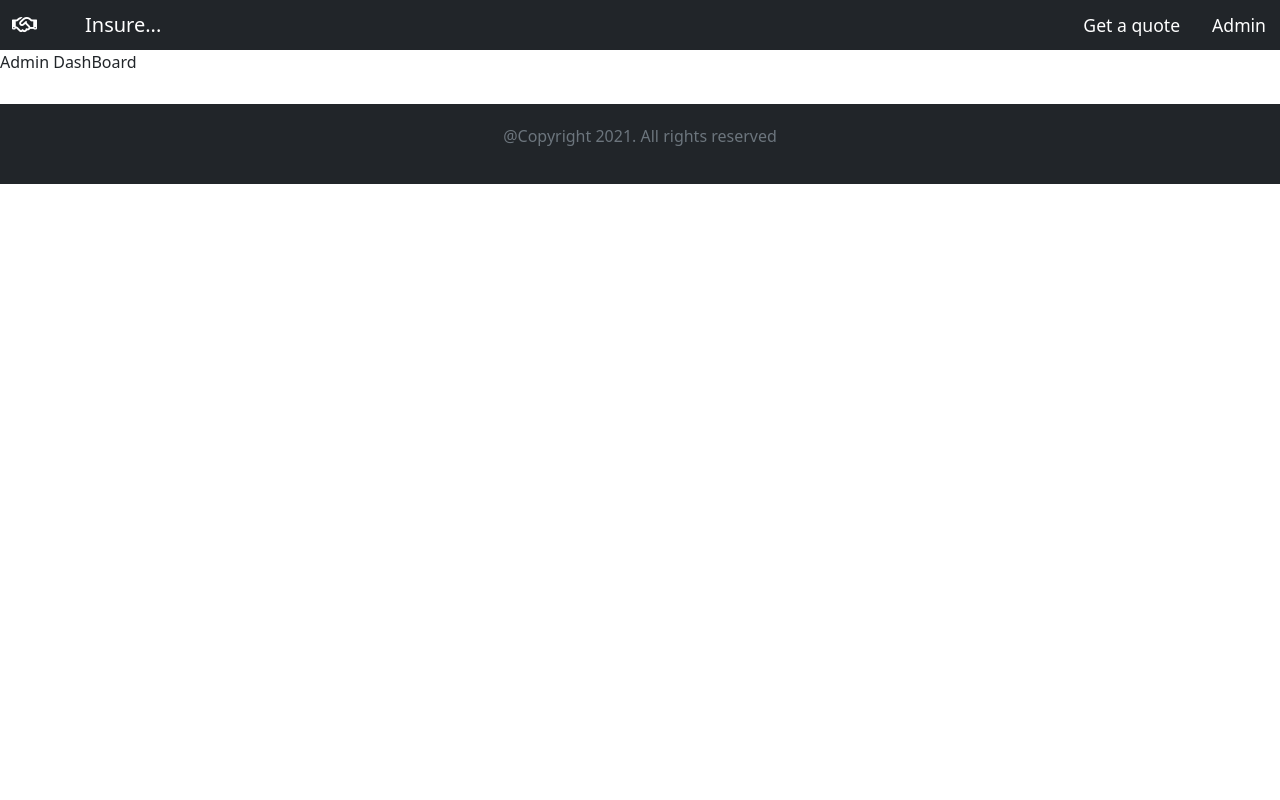
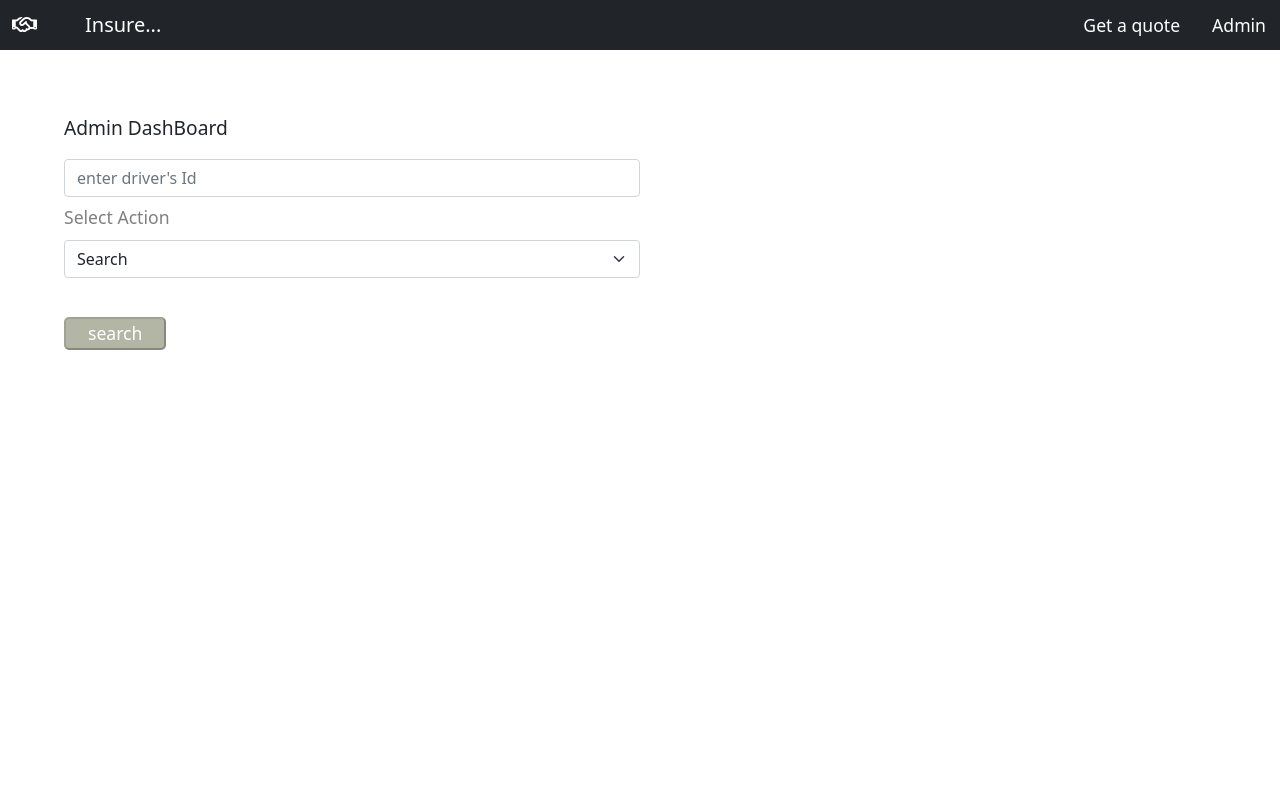
Before and after one commit to Iamsbharti/insurance-app, a React (Create React App) app: page /admin in a window 1280 px wide. Shown: the top 800 px of the page. Built offline with nearby package versions, Linux system fonts and the light colour scheme.

Commit message:
admin pages

```diff
--- a/src/components/Admin.js
+++ b/src/components/Admin.js
@@ -1,5 +1,36 @@
-import React from "react";
-
+import React, { useState } from "react";
+import "../css/Admin.css";
 export const Admin = () => {
-  return <div>Admin DashBoard</div>;
+  const [action, setAction] = useState("search");
+  const [driverId, setDriverId] = useState("");
+  const handleAdminActions = () => {
+    console.log("handle admin actions");
+  };
+  return (
+    <div className="admin__main">
+      <p className="intro__admin">Admin DashBoard</p>
+      <div className="admin__contents">
+        <input
+          type="text"
+          placeholder="enter driver's Id"
+          className="form-control"
+          name="driverId"
+          onChange={(e) => setDriverId(e.target.value)}
+        />
+        <span className="section__intro">Select Action</span>
+        <select
+          className="form-select salutation__text"
+          value={action}
+          onChange={(e) => setAction(e.target.value)}
+        >
+          <option value="Search">Search</option>
+          <option value="Update">Update</option>
+          <option value="Delete">Delete</option>
+        </select>
+        <button onClick={handleAdminActions} disabled={driverId === ""}>
+          {action}
+        </button>
+      </div>
+    </div>
+  );
 };
--- a/src/components/InputForm.js
+++ b/src/components/InputForm.js
@@ -1,6 +1,6 @@
-import React, { useEffect, useState } from "react";
+import React, { useState } from "react";
 import "../css/Inputform.css";
-
+import { useHistory } from "react-router-dom";
 export const InputForm = () => {
   const [salutation, setSalutation] = useState("");
   const [firstName, setFirstName] = useState("");
@@ -17,24 +17,6 @@ export const InputForm = () => {
   const [canUseOutSide, setCanUserOutSide] = useState("");
   const [currentValue, setCurrentValue] = useState(0);
   const [registeredDate, setRegisteredDate] = useState("");
-
-  const [insuranceQuoteState, setInsuranceQuoteState] = useState({
-    salutation: "",
-    firstName: "",
-    lastName: "",
-    telephone: "",
-    error: false,
-    addressLine: "",
-    city: "",
-    pincode: "",
-    vehicleType: "",
-    engineSize: "",
-    driversCount: "",
-    isCommercial: "",
-    canUseOutSide: "",
-    currentValue: 0,
-    registeredDate: 0,
-  });
 
   const VALUE_SELECTION = "*required";
   const REQUIRED_FIELD = "can't be empty";
@@ -62,15 +44,9 @@ export const InputForm = () => {
       [prop]: udpatedValue,
     }));
   };
-  const updateInsuranceState = (prop, udpatedValue) => {
-    setInsuranceQuoteState((prevState) => ({
-      ...prevState,
-      [prop]: udpatedValue,
-    }));
-  };
-  const resetQuoteState = () => {
-    console.log("rset");
-    setInsuranceQuoteState(insuranceQuoteState);
+  let history = useHistory();
+  const reloadForm = () => {
+    history.push("/");
   };
   const validationCheck = () => {
     console.log("validation checks::", vehicleType, engineSize, driversCount);
@@ -129,10 +105,8 @@ export const InputForm = () => {
             <select
               className="form-select salutation__text"
               aria-label="Prefix"
-              value={insuranceQuoteState.salutation}
-              onChange={(e) =>
-                updateInsuranceState("salutation", e.target.value)
-              }
+              value={salutation}
+              onChange={(e) => setSalutation(e.target.value)}
             >
               <option>Salutation</option>
               <option value="Mr">Mr.</option>
@@ -150,10 +124,8 @@ export const InputForm = () => {
               className="form-control"
               placeholder="First Name"
               aria-label="First name"
-              value={insuranceQuoteState.firstName}
-              onChange={(e) =>
-                updateInsuranceState("firstName", e.target.value)
-              }
+              value={firstName}
+              onChange={(e) => setFirstName(e.target.value)}
             />
             <span
               className="error__message"
@@ -421,6 +393,7 @@ export const InputForm = () => {
         </div>
         <div className="form__submission">
           <button onClick={submitForm}>Submit</button>
+          <button onClick={reloadForm}>Reset</button>
         </div>
       </div>
     </>
--- /dev/null
+++ b/src/css/Admin.css
@@ -0,0 +1,14 @@
+.admin__main {
+  height: 100vh;
+  padding: 4rem;
+}
+.intro__admin {
+  font-size: 1.2rem;
+  font-size: 600;
+}
+.admin__contents {
+  width: 50%;
+}
+button {
+  margin-top: 2rem !important;
+}
--- a/src/index.css
+++ b/src/index.css
@@ -15,6 +15,6 @@ code {
   text-align: center;
 }
 footer {
-  margin-top: 30px !important;
+  margin-top: 50px !important;
   padding: 20px;
 }
```
